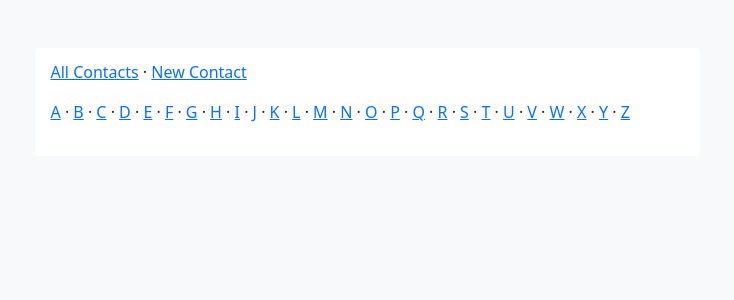
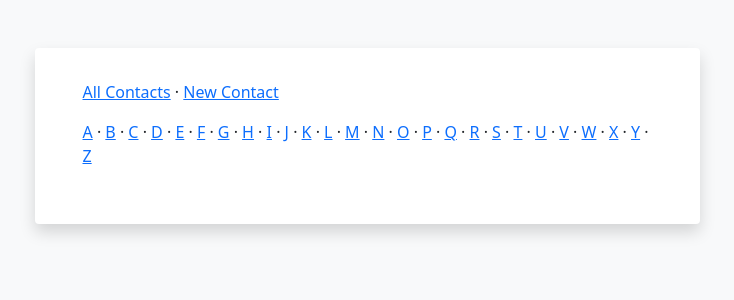
Before and after one commit to 4ka0/simple_contacts, a Django app: page / in a window 1280 px wide. Shown: the top 300 px of the page, without its empty margins (273-1007 px from the left). Run offline with Django 3.2, Linux system fonts and the light colour scheme; data that the repository does not hold is empty.

Commit message:
CSS update

```diff
--- a/static/css/base.css
+++ b/static/css/base.css
@@ -5,3 +5,7 @@ html {
 .main-background {
     background-color: #F8F9FA;
 }
+
+.shadow {
+    box-shadow: rgba(0, 0, 0, 0.1) 0px 1px 3px 0px, rgba(0, 0, 0, 0.06) 0px 1px 2px 0px;
+}
--- a/templates/base.html
+++ b/templates/base.html
@@ -13,7 +13,7 @@
 
         <div class="container">
             <div class="row justify-content-center">
-                <div class="col-7 px-3 pt-1 mt-5 rounded bg-white">
+                <div class="col-7 px-5 py-4 mt-5 rounded bg-white shadow">
 
                     <nav class="navbar">
                         <form class="form-inline">
```
